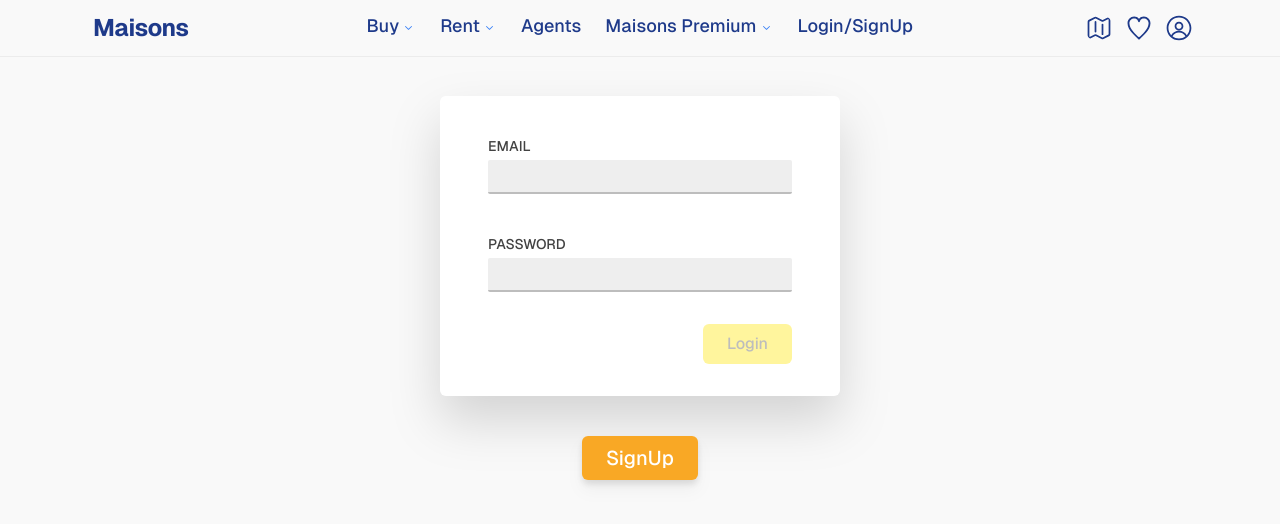
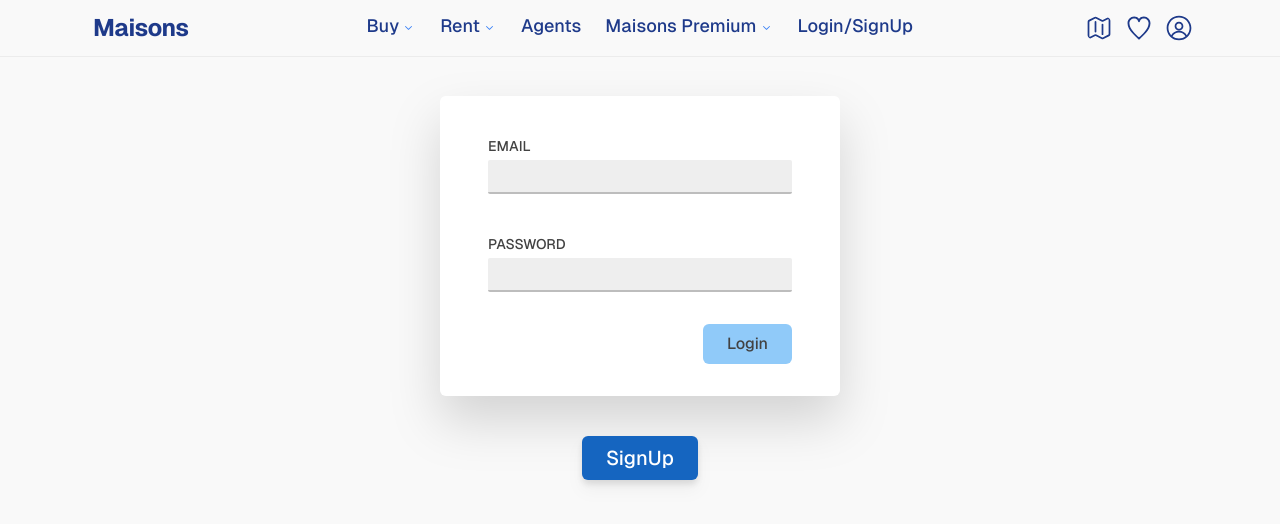
Before and after one commit to AhmedinhoY/Masions, a React (Vite) app in the folder frontend/masions/: page /auth in a window 1280 px wide. Shown: the top 524 px of the page. Built offline with nearby package versions, Linux system fonts and the light colour scheme.

Commit message:
changes to the code in university, wedensday we met the doctor and showed him the progress of the website

```diff
--- a/frontend/masions/src/routes/Users/auth.jsx
+++ b/frontend/masions/src/routes/Users/auth.jsx
@@ -132,7 +132,6 @@ const AuthForm = () => {
         auth.login(responseData.user.id, responseData.token);
         navigate('/');
 
-
       } catch (err) {
         console.log(' error in signUp mode');
 
@@ -202,7 +201,7 @@ const AuthForm = () => {
           <Button
             type={'submit'}
             disabled={!formState.isValid}
-            inverse
+            blue
           >
             {isLoginMode ? 'Login' : 'Signup'}
 
@@ -216,7 +215,7 @@ const AuthForm = () => {
       <div className="  flex items-center justify-center my-8">
         <div className=" rounded-md px-8 py-2 drop-shadow-lg text-xl" >
           <Button
-            inverse
+            blue
             onClick={switchHandler}
           >
             {isLoginMode ? 'SignUp' : 'Login'}
--- a/frontend/masions/src/shared/Button.jsx
+++ b/frontend/masions/src/shared/Button.jsx
@@ -12,6 +12,7 @@ export const Button =
       disabled,
       inverse,
       danger,
+      blue
 
     }
   ) => {
@@ -24,6 +25,9 @@ export const Button =
           ${inverse && `  hover:bg-yellow-600 ${disabled ? 'bg-yellow-200 text-gray-400' : `bg-yellow-800 text-white`}`}
           ${danger && ` hover:bg-red-600 ${disabled ? 'bg-red-200 text-red-700 hover:text-white' : `bg-red-800 text-white`}`}
           ${!inverse && !danger && (` hover:bg-gray-400 ${disabled ? ' text-gray-400 hover:text-white' : ` text-gray-900`}`)}
+           ${blue && `  hover:bg-blue-600 ${disabled ? 'bg-blue-200 text-gray-800' : `bg-blue-800 text-white`}`}
+
+
           `}
           href={href}
         >
@@ -43,6 +47,8 @@ export const Button =
             ${inverse && `  hover:bg-yellow-600 ${disabled ? 'bg-yellow-200 text-gray-400' : `bg-yellow-800 text-white`}`}
             ${danger && ` hover:bg-red-600 ${disabled ? 'bg-red-200 text-red-700 hover:text-white' : `bg-red-800 text-white`}`}
             ${!inverse && !danger && (` hover:bg-gray-400 ${disabled ? ' text-gray-400 hover:text-white' : ` text-gray-900`}`)}
+           ${blue && `  hover:bg-blue-600 ${disabled ? 'bg-blue-200 text-gray-800' : `bg-blue-800 text-white`}`}
+
             `}
 
         >
@@ -60,6 +66,9 @@ export const Button =
            ${inverse && `  hover:bg-yellow-600 ${disabled ? 'bg-yellow-200 text-gray-400' : `bg-yellow-800 text-white`}`}
            ${danger && ` hover:bg-red-600 ${disabled ? 'bg-red-300 text-red-700 hover:text-white' : `bg-red-800 text-white`}`}
            ${!inverse && !danger && (` hover:bg-gray-400 ${disabled ? ' text-gray-400 hover:text-white' : ` text-gray-900`}`)}
+           ${blue && `  hover:bg-blue-600 ${disabled ? 'bg-blue-200 text-gray-800' : `bg-blue-800 text-white`}`}
+
+
            `}
         type={type}
         onClick={onClick}
--- a/frontend/masions/src/shared/NavBar/NavBar.jsx
+++ b/frontend/masions/src/shared/NavBar/NavBar.jsx
@@ -15,8 +15,8 @@ export const NavBar = () => {
   const auth = useContext(AuthContext);
 
   console.log(auth.uid);
-
-  console.log(` Login state in the header page: ${auth.isLoggedIn}`);
+  let token = !!auth.token;
+  console.log(` token state in the header page: ${token}`);
 
   const logOut = (event)=>{
     event.preventDefault();
```
Also changed, not shown: frontend/masions/src/routes/property-script.js (line endings or trailing spaces), 37 other files (tests, documents, lock files or other folders).
